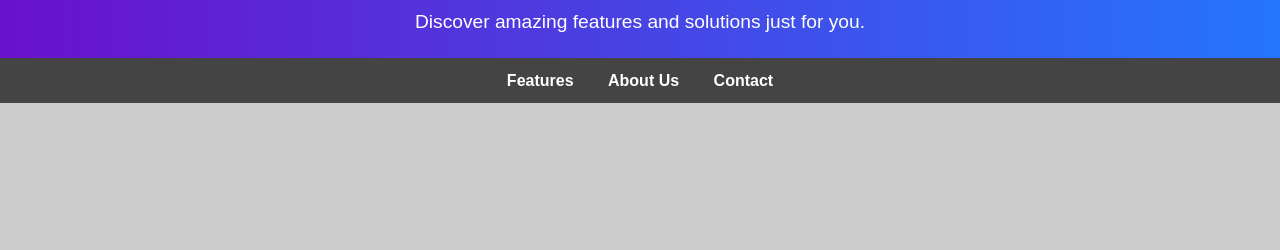
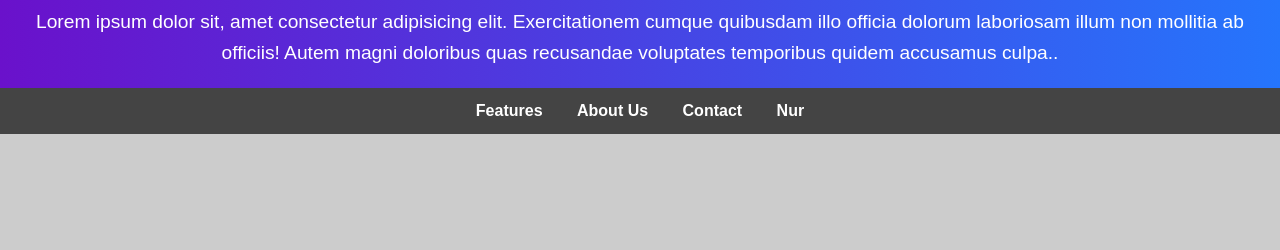
Before and after one commit to AlexanderTorrico/node_landing, a website: page views/landing.html in a window 1280 px wide. Shown: the part 87-337 px from the top of the page. Drawn offline with Linux system fonts and the light colour scheme; placeholder pictures from the web are drawn by us.

Commit message:
add description

```diff
--- a/views/landing.html
+++ b/views/landing.html
@@ -126,12 +126,13 @@
 <body>
   <header>
     <h1>Welcome to NUR</h1>
-    <p>Discover amazing features and solutions just for you.</p>
+    <p>Lorem ipsum dolor sit, amet consectetur adipisicing elit. Exercitationem cumque quibusdam illo officia dolorum laboriosam illum non mollitia ab officiis! Autem magni doloribus quas recusandae voluptates temporibus quidem accusamus culpa..</p>
   </header>
   <nav>
     <a href="#features">Features</a>
     <a href="#about">About Us</a>
     <a href="#contact">Contact</a>
+    <a href="#contact">Nur</a>
   </nav>
   <div class="hero">
     <div>
```
